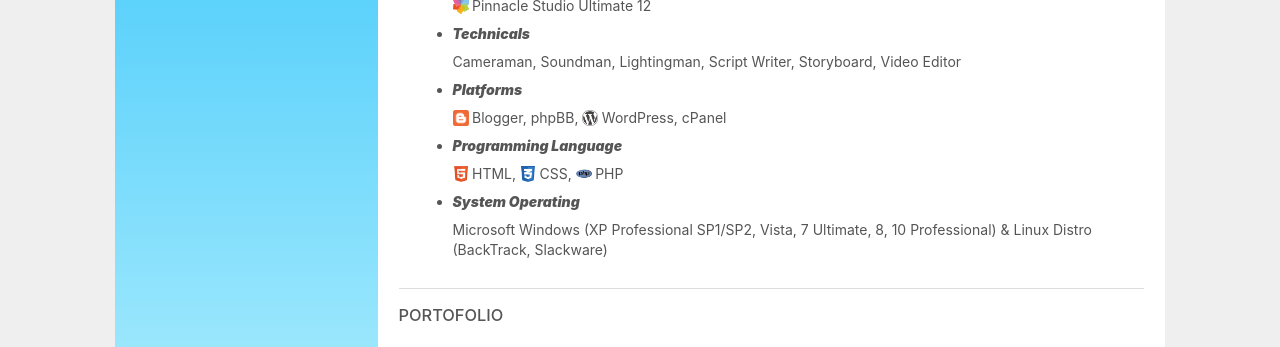
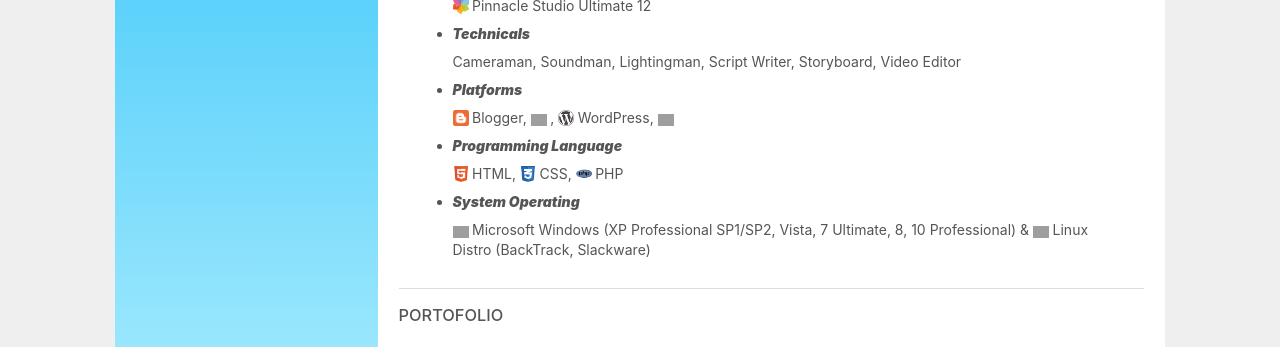
Before and after one commit to mohamadrido/about, a Jekyll site: the page built from index.html, in a window 1280 px wide. Shown: the part 1527-1874 px from the top of the page. Built offline with Jekyll 4.4.1, drawn with Linux system fonts in a browser that asks for light colours; nearby versions of some CDN libraries; grey boxes are pictures that could not be loaded.

Commit message:
Update index.html

```diff
--- a/index.html
+++ b/index.html
@@ -112,11 +112,11 @@
     <li class="li"><i>Technicals</i></li>
       Cameraman, Soundman, Lightingman, Script Writer, Storyboard, Video Editor
     <li class="li"><i>Platforms</i></li>
-      <img src="/blogger.png" class="icon">Blogger, phpBB, <img src="/wp.png" class="icon">WordPress, cPanel
+      <img src="/blogger.png" class="icon">Blogger, <img src="/phpbb.png" class="icon">, <img src="/wp.png" class="icon">WordPress, <img src="/cpanel.png" class="icon">
     <li class="li"><i>Programming Language</i></li>
       <img src="/html5.png" class="icon">HTML, <img src="/css3.png" class="icon">CSS, <img src="/php.png" class="icon">PHP
     <li class="li"><i>System Operating</i></li>
-      Microsoft Windows (XP Professional SP1/SP2, Vista, 7 Ultimate, 8, 10 Professional) & Linux Distro (BackTrack, Slackware)
+      <img src="/microsoft.png" class="icon">Microsoft Windows (XP Professional SP1/SP2, Vista, 7 Ultimate, 8, 10 Professional) & <img src="/tux.png" class="icon">Linux Distro (BackTrack, Slackware)
     </ul>
     </p>
     </div>
```
